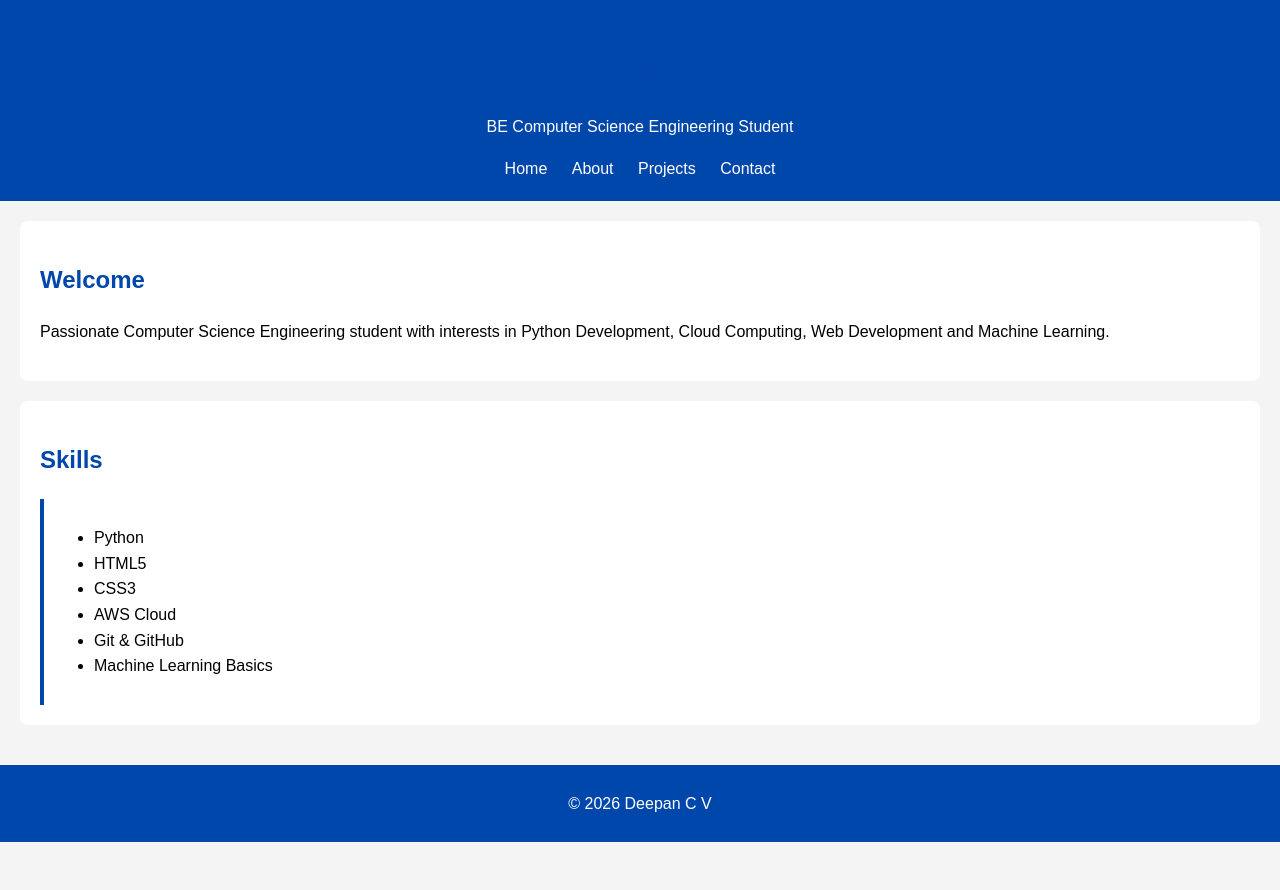
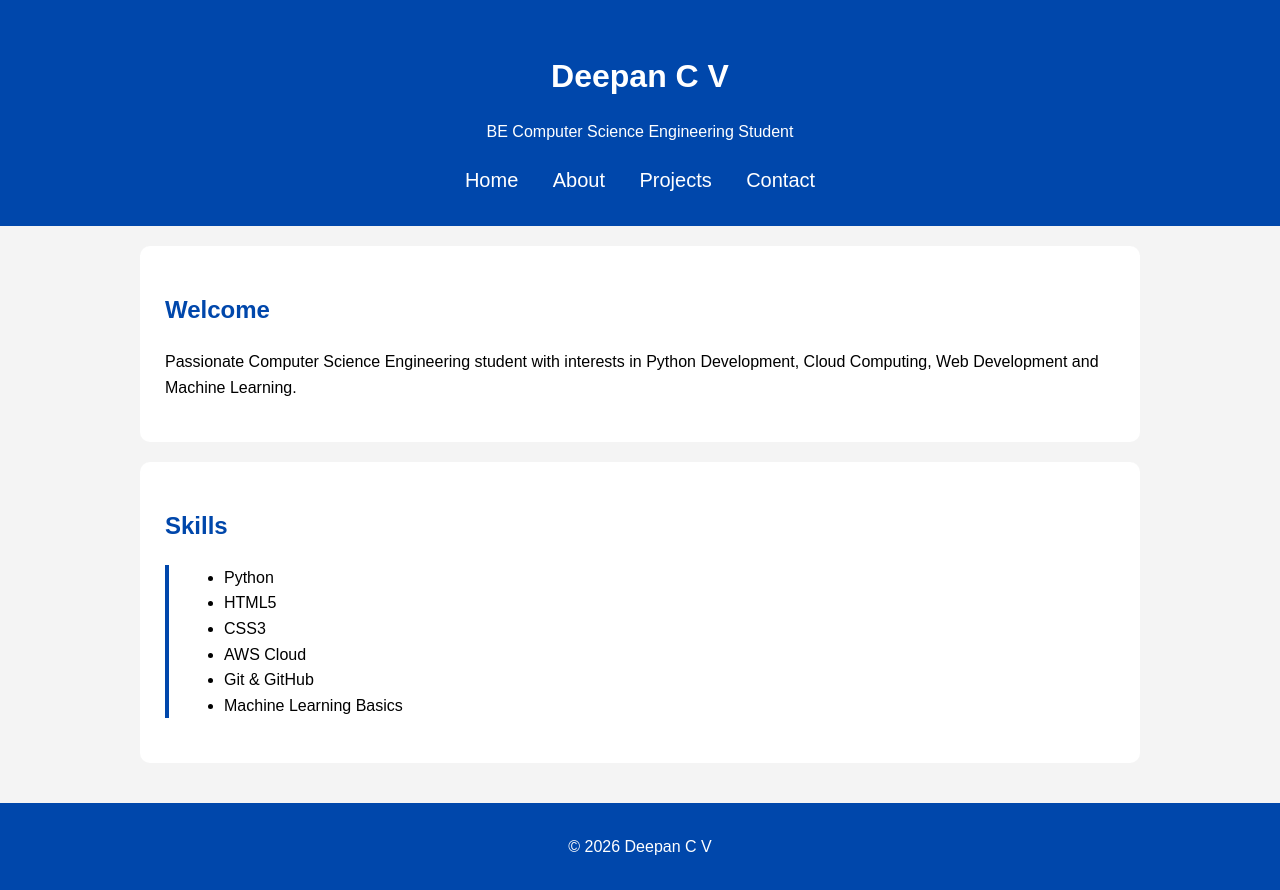
Before and after one commit to Deepan-CV-prog/deepan-portfolio, a plain HTML site: page index.html in a window 1280 px wide. Before the commit the page ends 842 px from the top, so only its background shows below. Drawn offline with Linux system fonts and the light colour scheme.

Commit message:
Fixed layout and heading visibility

```diff
--- a/style.css
+++ b/style.css
@@ -1,70 +1,62 @@
-body {
+body{
     font-family: Arial, sans-serif;
-    margin: 0;
-    background-color: #f4f4f4;
-    line-height: 1.6;
+    margin:0;
+    background:#f4f4f4;
+    line-height:1.6;
 }
 
-header {
-    background: #0047ab;
-    color: white;
-    text-align: center;
-    padding: 20px;
+header{
+    background:#0047ab;
+    color:white;
+    text-align:center;
+    padding:30px 20px;
 }
 
-nav {
-    margin-top: 10px;
+header h1{
+    color:white;
+    margin-bottom:10px;
 }
 
-nav a {
-    color: white;
-    text-decoration: none;
-    margin: 10px;
+nav{
+    margin-top:20px;
 }
 
-main {
-    padding: 20px;
+nav a{
+    color:white;
+    text-decoration:none;
+    margin:0 15px;
+    font-size:20px;
 }
 
-section {
-    background: white;
-    padding: 20px;
-    margin-bottom: 20px;
-    border-radius: 8px;
+main{
+    max-width:1000px;
+    margin:auto;
+    padding:20px;
 }
 
-footer {
-    text-align: center;
-    background: #0047ab;
-    color: white;
-    padding: 10px;
-}
-.skip-link{
-position:absolute;
-left:-999px;
+section{
+    background:white;
+    padding:25px;
+    margin-bottom:20px;
+    border-radius:10px;
 }
 
-.skip-link:focus{
-left:10px;
-top:10px;
-background:white;
-padding:10px;
-}
-
-h1,h2,h3{
+h2,h3{
     color:#0047ab;
 }
 
 article{
-padding:10px;
-margin-top:10px;
     border-left:4px solid #0047ab;
+    padding-left:15px;
+    margin-bottom:20px;
 }
 
-input,textarea{
+input,
+textarea{
     width:100%;
     max-width:500px;
     padding:10px;
+    margin-top:5px;
 }
 
 button{
@@ -74,3 +66,22 @@ border:none;
     padding:10px 20px;
     cursor:pointer;
 }
+
+footer{
+    background:#0047ab;
+    color:white;
+    text-align:center;
+    padding:15px;
+}
+
+.skip-link{
+    position:absolute;
+    left:-9999px;
+}
+
+.skip-link:focus{
+    left:10px;
+    top:10px;
+    background:white;
+    padding:10px;
+}
```
Lines whose indentation alone changed are shown as unchanged.
